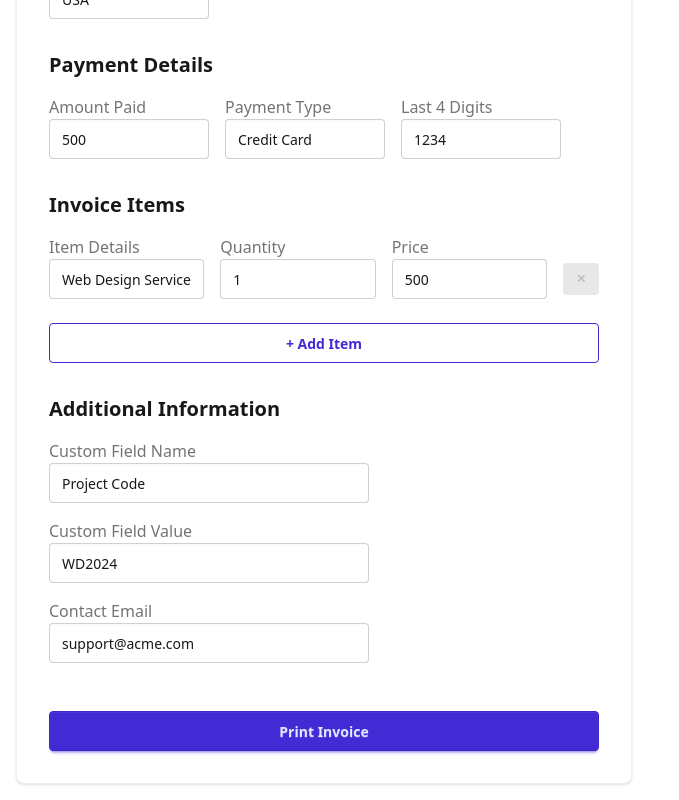
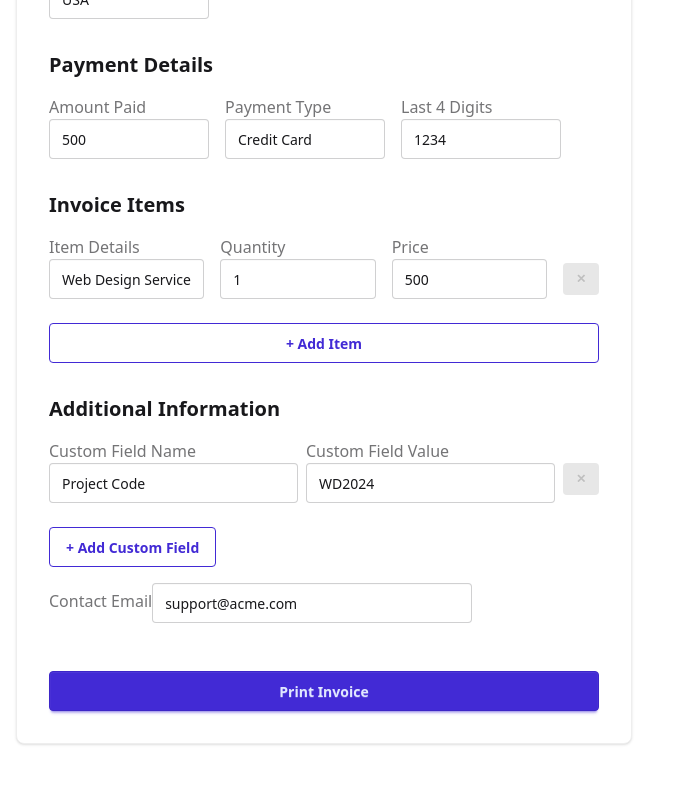
Before and after one commit to atifali/invoice-generator, a React (Vite) app: page / in a window 1280 px wide. Shown: the part 962-1762 px from the top of the page, without its empty margins (0-679 px from the left). After the commit the page ends 1722 px from the top, so only its background shows below. Built offline with nearby package versions, Linux system fonts and the light colour scheme.

Commit message:
add custom field values option

```diff
--- a/src/App.jsx
+++ b/src/App.jsx
@@ -25,8 +25,7 @@ const initialValues = {
   items: [
     { itemDetails: "Web Design Services", quantity: "1", price: "500" }
   ],
-  customFieldName: "Project Code",
-  customFieldValue: "WD2024",
+  customFields: [{ name: 'Project Code', value: 'WD2024' }],
   contactEmail: "support@acme.com"
 };
 
--- a/src/components/InvoiceForm.jsx
+++ b/src/components/InvoiceForm.jsx
@@ -4,7 +4,14 @@ function InvoiceForm({ values, setValues, previewRef }) {
     // Handle all input changes, including file input for logo and dynamic items
     const handleChange = (e) => {
         const { name, value, type, files, dataset } = e.target;
-        if (dataset.idx !== undefined) {
+        if (dataset.idx !== undefined && dataset.type === "custom") {
+            // Custom field change
+            const idx = Number(dataset.idx);
+            const updatedCustomFields = values.customFields.map((field, i) =>
+                i === idx ? { ...field, [name]: value } : field
+            );
+            setValues({ ...values, customFields: updatedCustomFields });
+        } else if (dataset.idx !== undefined) {
             // Item row change
             const idx = Number(dataset.idx);
             const updatedItems = values.items.map((item, i) =>
@@ -36,6 +43,21 @@ function InvoiceForm({ values, setValues, previewRef }) {
         setValues({
             ...values,
             items: values.items.filter((_, i) => i !== idx)
+        });
+    };
+
+    // Handlers for custom fields
+    const handleAddCustomField = () => {
+        setValues({
+            ...values,
+            customFields: [...values.customFields, { name: '', value: '' }]
+        });
+    };
+
+    const handleRemoveCustomField = (idx) => {
+        setValues({
+            ...values,
+            customFields: values.customFields.filter((_, i) => i !== idx)
         });
     };
 
@@ -306,24 +328,68 @@ function InvoiceForm({ values, setValues, previewRef }) {
                 {/* Additional Information */}
                 <div>
                     <h2 className="text-xl font-bold mb-4">Additional Information</h2>
-                    <div className="flex flex-wrap gap-4">
-                        <div className="form-control min-w-40">
+                    <div className="flex flex-col gap-4">
+                        {values.customFields.map((field, idx) => (
+                            <div className="flex gap-2 items-end" key={idx}>
+                                <div className="form-control min-w-40 flex-1">
                                     <label className="label">
                                         <span className="label-text">Custom Field Name</span>
                                     </label>
-                            <input type="text" name="customFieldName" className="input input-bordered" value={values.customFieldName} onChange={handleChange} />
+                                    <input
+                                        type="text"
+                                        name="name"
+                                        className="input input-bordered"
+                                        value={field.name}
+                                        data-idx={idx}
+                                        data-type="custom"
+                                        onChange={handleChange}
+                                        placeholder="Field Name"
+                                    />
                                 </div>
-                        <div className="form-control min-w-40">
+                                <div className="form-control min-w-40 flex-1">
                                     <label className="label">
                                         <span className="label-text">Custom Field Value</span>
                                     </label>
-                            <input type="text" name="customFieldValue" className="input input-bordered" value={values.customFieldValue} onChange={handleChange} />
+                                    <input
+                                        type="text"
+                                        name="value"
+                                        className="input input-bordered"
+                                        value={field.value}
+                                        data-idx={idx}
+                                        data-type="custom"
+                                        onChange={handleChange}
+                                        placeholder="Field Value"
+                                    />
                                 </div>
+                                <button
+                                    type="button"
+                                    className="btn btn-error btn-sm mb-2"
+                                    onClick={() => handleRemoveCustomField(idx)}
+                                    disabled={values.customFields.length === 1}
+                                    title="Remove custom field"
+                                >
+                                    ✕
+                                </button>
+                            </div>
+                        ))}
+                        <button
+                            type="button"
+                            className="btn btn-outline btn-primary mt-2 w-fit"
+                            onClick={handleAddCustomField}
+                        >
+                            + Add Custom Field
+                        </button>
                         <div className="form-control min-w-40">
                             <label className="label">
                                 <span className="label-text">Contact Email</span>
                             </label>
-                            <input type="email" name="contactEmail" className="input input-bordered" value={values.contactEmail} onChange={handleChange} />
+                            <input
+                                type="email"
+                                name="contactEmail"
+                                className="input input-bordered"
+                                value={values.contactEmail}
+                                onChange={handleChange}
+                            />
                         </div>
                     </div>
                 </div>
--- a/src/components/InvoicePreview.jsx
+++ b/src/components/InvoicePreview.jsx
@@ -138,10 +138,22 @@ function InvoicePreview({
             <div className="mb-4">
                 <div className="font-bold mb-2">Additional Information</div>
                 <div className="flex flex-wrap gap-8">
-                    <div>
-                        <div className="font-semibold">{values.customFieldName || "Custom Field"}</div>
-                        <div>{values.customFieldValue}</div>
-                    </div>
+                    {/* Render all custom fields if present */}
+                    {Array.isArray(values.customFields) && values.customFields.length > 0
+                        ? values.customFields.map((field, idx) => (
+                            <div key={idx}>
+                                <div className="font-semibold">{field.name || "Custom Field"}</div>
+                                <div>{field.value}</div>
+                            </div>
+                        ))
+                        : (
+                            // fallback for old single field
+                            <div>
+                                <div className="font-semibold">{values.customFieldName || "Custom Field"}</div>
+                                <div>{values.customFieldValue}</div>
+                            </div>
+                        )
+                    }
                     <div>
                         <div className="font-semibold">Contact Email</div>
                         <div>{values.contactEmail}</div>
```
Lines whose indentation alone changed are shown as unchanged.
